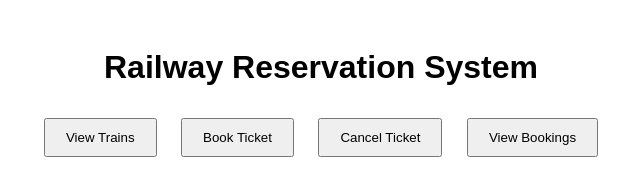
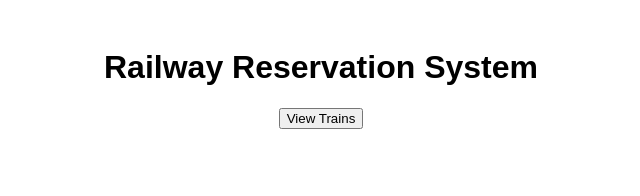
Before and after one commit to maheshbabu1807/Railway_Reservation_System, a plain HTML site: page index.html in a window 1280 px wide. Shown: the whole page, without its empty margins (319-959 px from the left). Drawn offline with Linux system fonts and the light colour scheme.

Commit message:
Update index.html

```diff
--- a/index.html
+++ b/index.html
@@ -1,21 +1,14 @@
 <!DOCTYPE html>
 <html lang="en">
 <head>
-  <meta charset="UTF-8" />
+  <meta charset="UTF-8">
   <title>Railway Reservation System</title>
-  <link rel="stylesheet" href="style.css" />
+  <link rel="stylesheet" href="style.css">
 </head>
 <body>
   <h1>Railway Reservation System</h1>
-
-  <div id="menu">
-    <button onclick="viewTrains()">View Trains</button>
-    <button onclick="showBookingForm()">Book Ticket</button>
-    <button onclick="showCancelForm()">Cancel Ticket</button>
-    <button onclick="viewBookings()">View Bookings</button>
-  </div>
-
-  <div id="content"></div>
+  <button id="viewTrains">View Trains</button>
+  <div id="output"></div>
 
   <script src="script.js"></script>
 </body>
```
